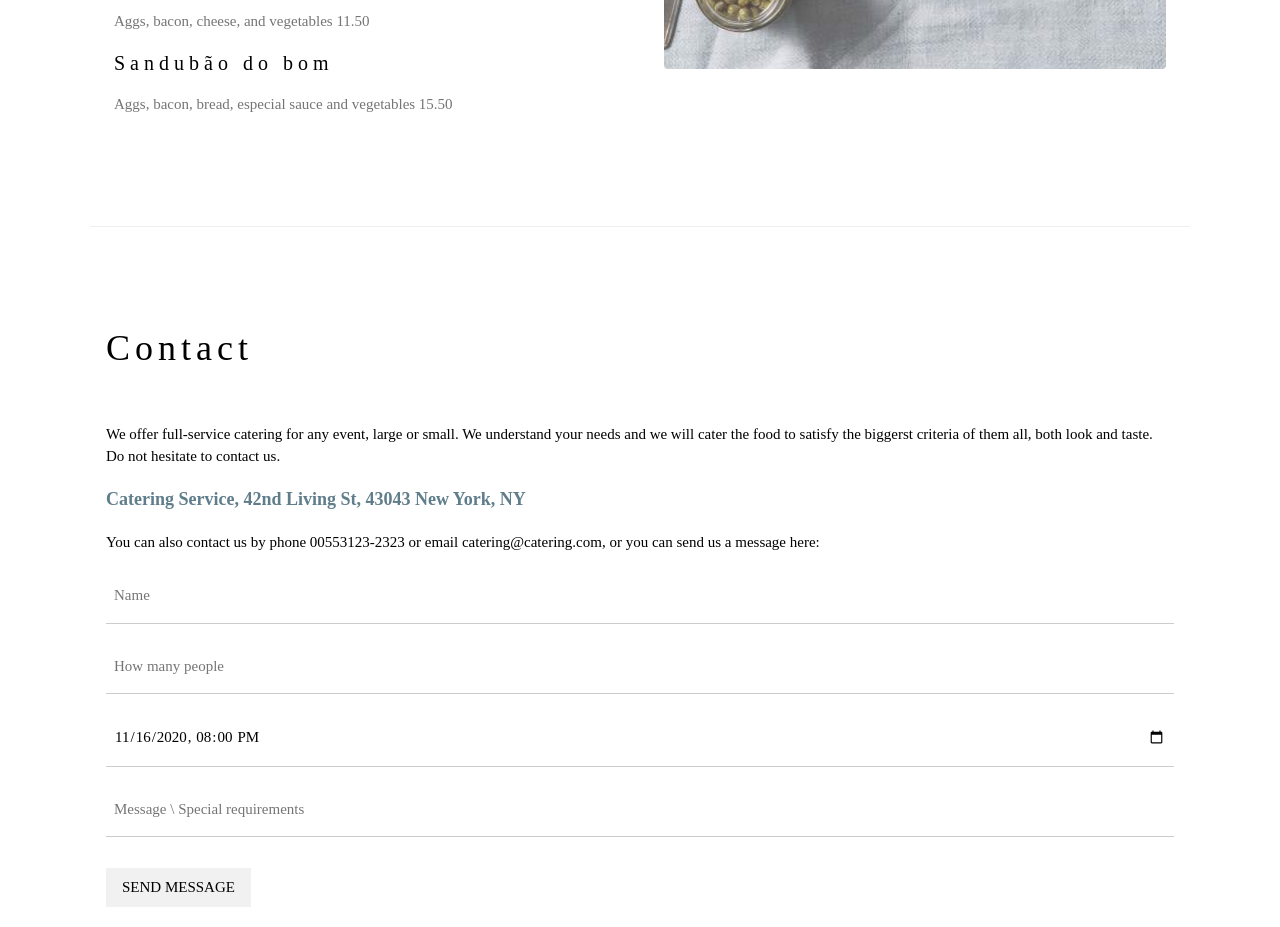
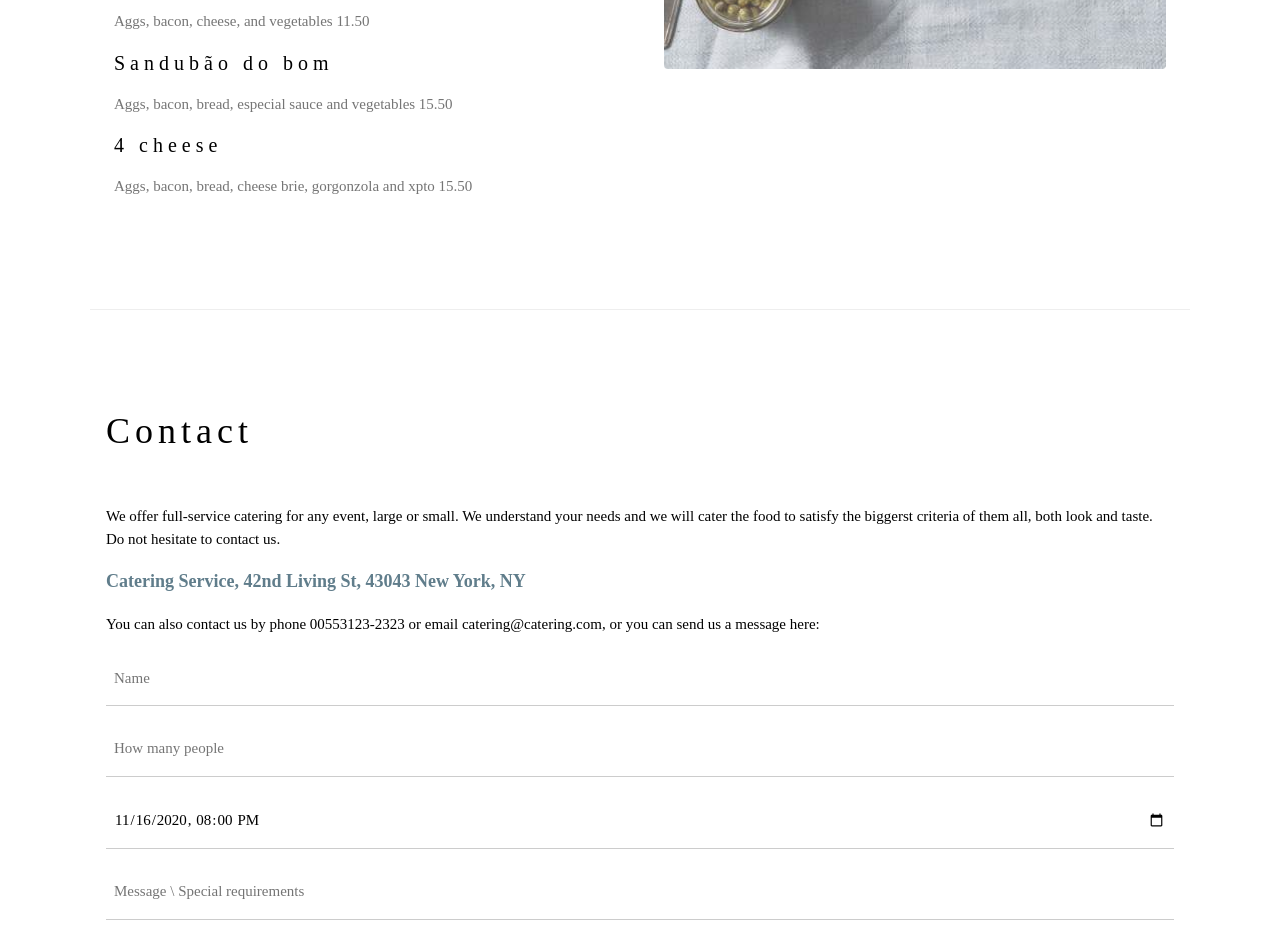
Before and after one commit to ArthurMarianoNeto/MyWebsite, a plain HTML site: page index.html in a window 1280 px wide. Shown: the part 2220-3147 px from the top of the page. Drawn offline with nearby package versions, Linux system fonts and the light colour scheme.

Commit message:
Adicionado novo item no menu

```diff
--- a/index.html
+++ b/index.html
@@ -80,6 +80,9 @@ h1, h2, h3, h4, h5, h6 {
 
       <h4>Sandubão do bom </h4>
       <p class="w3-text-grey">Aggs, bacon, bread, especial sauce and vegetables 15.50</p>
+
+      <h4>4 cheese </h4>
+      <p class="w3-text-grey">Aggs, bacon, bread, cheese brie, gorgonzola and xpto 15.50</p>
     </div>
 
     <div class="w3-col l6 w3-padding-large">
```
